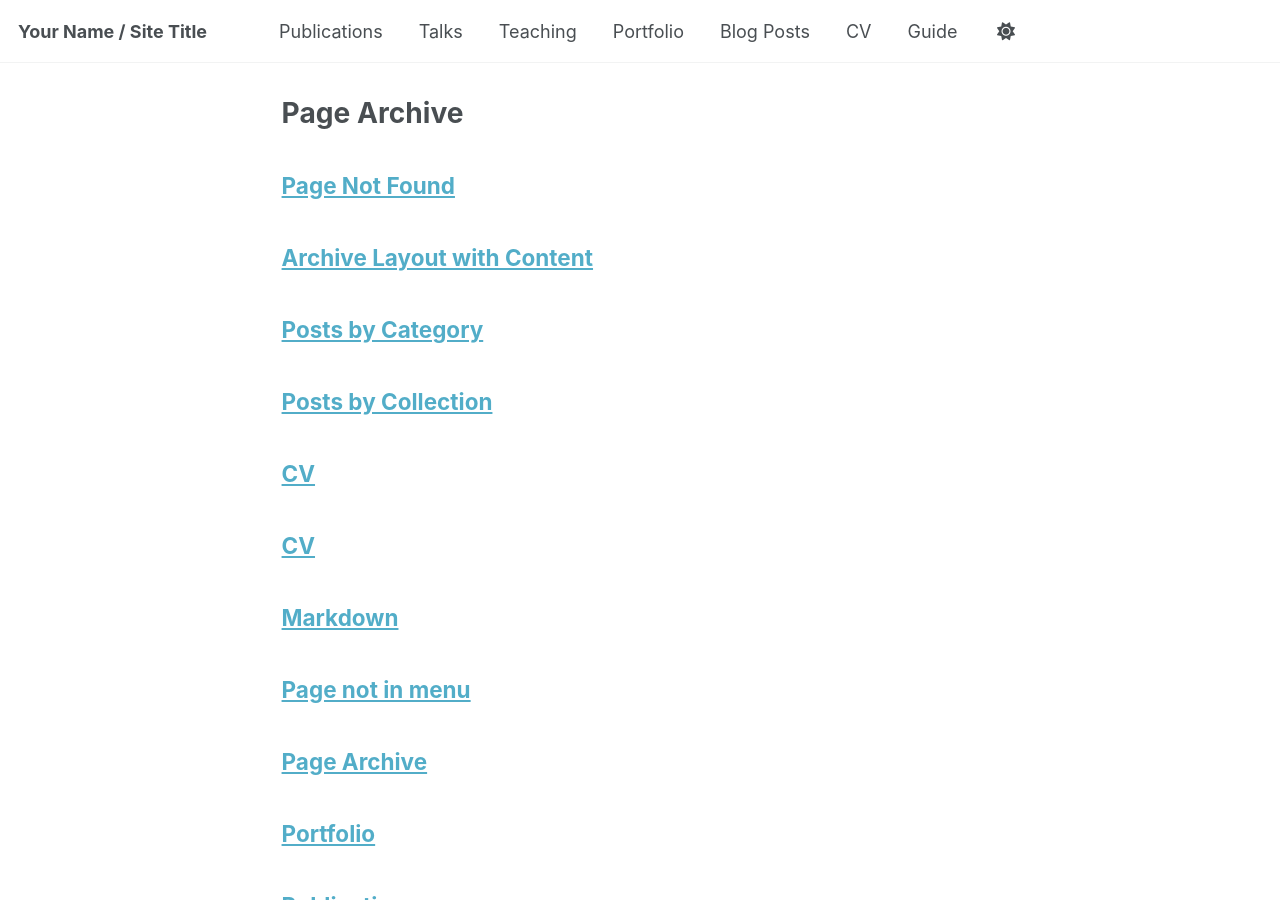
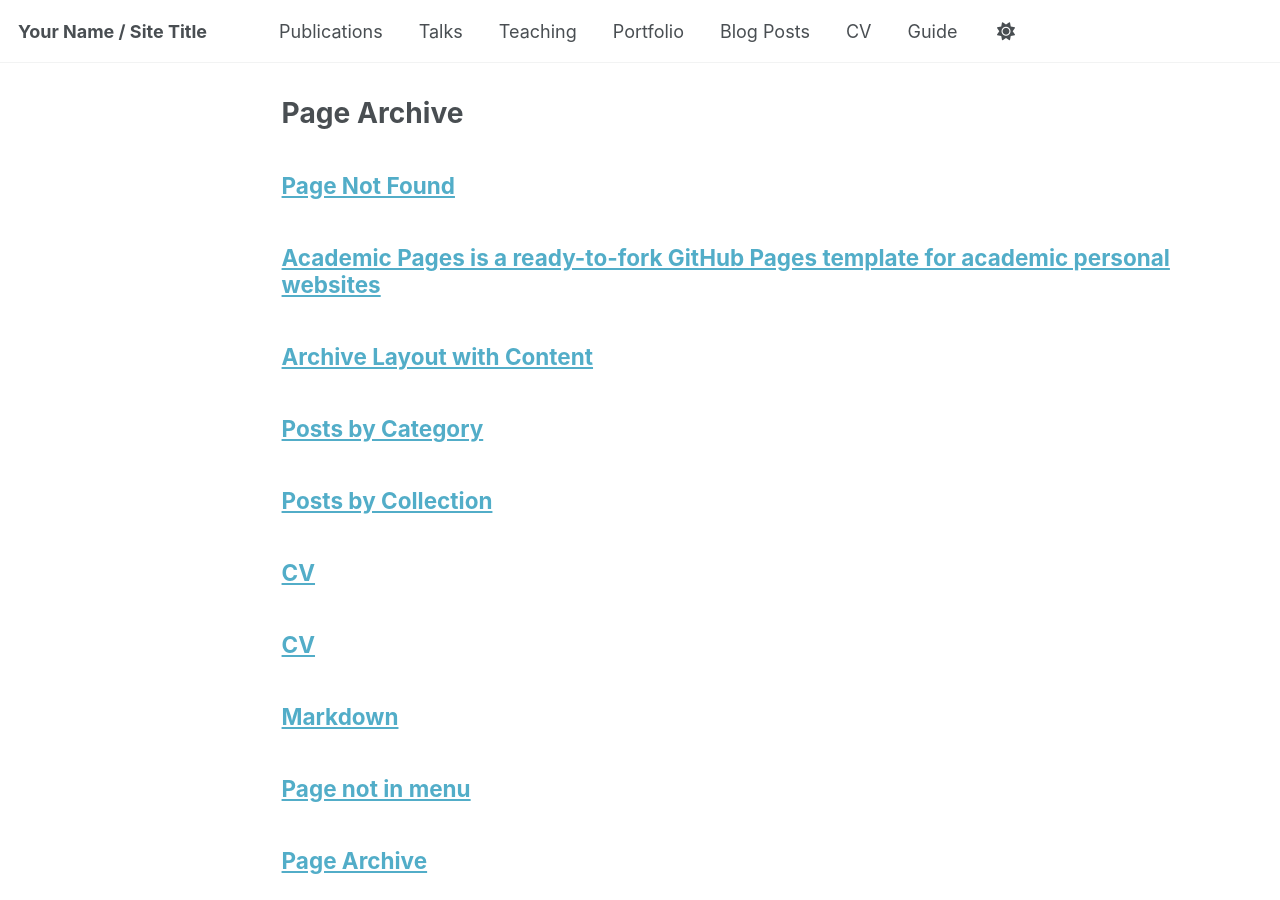
Before and after one commit to FeliciaJiangBio/FeliciaJiangBio.github.io, a Jekyll site: the page built from _pages/page-archive.html, in a window 1280 px wide and 900 px high. Built offline with Jekyll 4.4.1, drawn with Linux system fonts in a browser that asks for light colours; some of the changed lines change nothing that is shown.

Commit message:
Update about.md

```diff
--- a/_pages/about.md
+++ b/_pages/about.md
@@ -1,88 +1,49 @@
-![Weixin Image_20250528220519](https://github.com/user-attachments/assets/f70bbcdf-d275-4554-9ffd-5506627188d9)---
-permalink: /about/
-title: "About"
-excerpt: "Tao JIANG - Computational Biology Researcher in Oncology"
+---
+permalink: /
+title: "Academic Pages is a ready-to-fork GitHub Pages template for academic personal websites"
 author_profile: true
 redirect_from:
+  - /about/
   - /about.html
 ---
 
+This is the front page of a website that is powered by the [Academic Pages template](https://github.com/academicpages/academicpages.github.io) and hosted on GitHub pages. [GitHub pages](https://pages.github.com) is a free service in which websites are built and hosted from code and data stored in a GitHub repository, automatically updating when a new commit is made to the repository. This template was forked from the [Minimal Mistakes Jekyll Theme](https://mmistakes.github.io/minimal-mistakes/) created by Michael Rose, and then extended to support the kinds of content that academics have: publications, talks, teaching, a portfolio, blog posts, and a dynamically-generated CV. You can fork [this template](https://github.com/academicpages/academicpages.github.io) right now, modify the configuration and markdown files, add your own PDFs and other content, and have your own site for free, with no ads!
 
-<img src="![Weixin Image_20250528220519](https://github.com/user-attachments/assets/a623e747-42d0-46eb-b0c1-3d4bd10bd86b)" alt="Tao JIANG" style="width: 250px; border-radius: 50%; float: right; margin-left: 30px;">
+A data-driven personal website
+======
+Like many other Jekyll-based GitHub Pages templates, Academic Pages makes you separate the website's content from its form. The content & metadata of your website are in structured markdown files, while various other files constitute the theme, specifying how to transform that content & metadata into HTML pages. You keep these various markdown (.md), YAML (.yml), HTML, and CSS files in a public GitHub repository. Each time you commit and push an update to the repository, the [GitHub pages](https://pages.github.com/) service creates static HTML pages based on these files, which are hosted on GitHub's servers free of charge.
 
-I am a 2nd-year PhD candidate at the [Department of Computational Biology](https://www.med.cuhk.edu.hk/), CUHK Medical School, where I develop machine learning approaches for cancer genomics under the supervision of [Prof. XXXX XXXX](https://examplelab.cuhk.edu.hk). My research focuses on:
+Many of the features of dynamic content management systems (like Wordpress) can be achieved in this fashion, using a fraction of the computational resources and with far less vulnerability to hacking and DDoSing. You can also modify the theme to your heart's content without touching the content of your site. If you get to a point where you've broken something in Jekyll/HTML/CSS beyond repair, your markdown files describing your talks, publications, etc. are safe. You can rollback the changes or even delete the repository and start over - just be sure to save the markdown files! Finally, you can also write scripts that process the structured data on the site, such as [this one](https://github.com/academicpages/academicpages.github.io/blob/master/talkmap.ipynb) that analyzes metadata in pages about talks to display [a map of every location you've given a talk](https://academicpages.github.io/talkmap.html).
 
-- **Tumor Heterogeneity Analysis** using single-cell sequencing data
-- **Biomarker Discovery** through integrative multi-omics approaches
-- **Clinical Predictive Modeling** with deep learning architectures
-- **Cancer Evolution** reconstruction algorithms
+Getting started
+======
+1. Register a GitHub account if you don't have one and confirm your e-mail (required!)
+1. Fork [this template](https://github.com/academicpages/academicpages.github.io) by clicking the "Use this template" button in the top right.
+1. Go to the repository's settings (rightmost item in the tabs that start with "Code", should be below "Unwatch"). Rename the repository "[your GitHub username].github.io", which will also be your website's URL.
+1. Set site-wide configuration and create content & metadata (see below -- also see [this set of diffs](http://archive.is/3TPas) showing what files were changed to set up [an example site](https://getorg-testacct.github.io) for a user with the username "getorg-testacct")
+1. Upload any files (like PDFs, .zip files, etc.) to the files/ directory. They will appear at https://[your GitHub username].github.io/files/example.pdf.
+1. Check status by going to the repository settings, in the "GitHub pages" section
 
-Education
-======
-**Ph.D. in Computational Biology** (Expected 2026)
-The Chinese University of Hong Kong (CUHK)
-- Thesis: *Machine Learning Approaches for Early Detection of Pancreatic Cancer through Circulating Tumor DNA Analysis*
-- Supervisors: Prof. XXXX XXXX & Prof. YYYY YYYY
-- GPA: 3.8/4.0
+Site-wide configuration
+------
+The main configuration file for the site is in the base directory in [_config.yml](https://github.com/academicpages/academicpages.github.io/blob/master/_config.yml), which defines the content in the sidebars and other site-wide features. You will need to replace the default variables with ones about yourself and your site's github repository. The configuration file for the top menu is in [_data/navigation.yml](https://github.com/academicpages/academicpages.github.io/blob/master/_data/navigation.yml). For example, if you don't have a portfolio or blog posts, you can remove those items from that navigation.yml file to remove them from the header.
 
-**M.Sc. in Bioinformatics** (2022)
-[University Name]
-**B.Sc. in Biomedical Engineering** (2020)
-[University Name]
+Create content & metadata
+------
+For site content, there is one markdown file for each type of content, which are stored in directories like _publications, _talks, _posts, _teaching, or _pages. For example, each talk is a markdown file in the [_talks directory](https://github.com/academicpages/academicpages.github.io/tree/master/_talks). At the top of each markdown file is structured data in YAML about the talk, which the theme will parse to do lots of cool stuff. The same structured data about a talk is used to generate the list of talks on the [Talks page](https://academicpages.github.io/talks), each [individual page](https://academicpages.github.io/talks/2012-03-01-talk-1) for specific talks, the talks section for the [CV page](https://academicpages.github.io/cv), and the [map of places you've given a talk](https://academicpages.github.io/talkmap.html) (if you run this [python file](https://github.com/academicpages/academicpages.github.io/blob/master/talkmap.py) or [Jupyter notebook](https://github.com/academicpages/academicpages.github.io/blob/master/talkmap.ipynb), which creates the HTML for the map based on the contents of the _talks directory).
 
-Recent Publications ([Google Scholar](https://scholar.google.com/citations?user=XXXXXX))
-======
-1. **Jiang T***, Chen L*, et al. (2023). "DeepScape: A deep learning framework for tumor microenvironment deconvolution using spatial transcriptomics." *Nature Computational Science* [IF: 15.2]
-2. Zhang Y, **Jiang T**, et al. (2022). "Longitudinal cfDNA analysis reveals clonal evolution patterns in metastatic breast cancer." *Cancer Cell* [IF: 38.5]
-3. **Jiang T**, Wang X, et al. (2021). "SCENA: Single-cell evolutionary network analysis for tracing metastasis routes." *Bioinformatics* [IF: 6.9]
+**Markdown generator**
 
-Research Experience
-======
-**Computational Biology Researcher** (2022-Present)
-CUHK Medical Center Cancer Institute
-- Developed PyClone-VAE: Variational autoencoder for tumor subclone detection
-- Led international collaboration project with MD Anderson Cancer Center
-- Implemented cloud-based analysis pipeline using AWS Batch
+The repository includes [a set of Jupyter notebooks](https://github.com/academicpages/academicpages.github.io/tree/master/markdown_generator
+) that converts a CSV containing structured data about talks or presentations into individual markdown files that will be properly formatted for the Academic Pages template. The sample CSVs in that directory are the ones I used to create my own personal website at stuartgeiger.com. My usual workflow is that I keep a spreadsheet of my publications and talks, then run the code in these notebooks to generate the markdown files, then commit and push them to the GitHub repository.
 
-**Bioinformatics Intern** (Summer 2021)
-BGI-Shenzhen
-- Created deep learning model for NGS data quality control
-- Optimized somatic variant calling pipeline runtime by 40%
+How to edit your site's GitHub repository
+------
+Many people use a git client to create files on their local computer and then push them to GitHub's servers. If you are not familiar with git, you can directly edit these configuration and markdown files directly in the github.com interface. Navigate to a file (like [this one](https://github.com/academicpages/academicpages.github.io/blob/master/_talks/2012-03-01-talk-1.md) and click the pencil icon in the top right of the content preview (to the right of the "Raw | Blame | History" buttons). You can delete a file by clicking the trashcan icon to the right of the pencil icon. You can also create new files or upload files by navigating to a directory and clicking the "Create new file" or "Upload files" buttons.
 
-Honors
-======
-- **CUHK Postgraduate Scholarship** (2022-2026)
-- **Outstanding Graduate Student Researcher Award** - AACR Computational Oncology (2023)
-- **Best Poster Award** - ISMB Conference (2022)
+Example: editing a markdown file for a talk
+![Editing a markdown file for a talk](/images/editing-talk.png)
 
-Technical Skills
-======
-**Languages**
-Python (PyTorch, Scanpy), R (Bioconductor), SQL, Julia
-
-**Omics Tools**
-Cell Ranger, GATK, CIBERSORTx, Seurat
-
-**Cloud Computing**
-AWS Genomics CLI, Google Cloud Life Sciences API, Docker
-
-Teaching
-======
-- MEDF5203 Bioinformatics Algorithms (TA, 2023)
-- Workshop: "Single-cell Analysis with Scanpy" (2023)
-
-Professional Service
-======
-- Reviewer: *Bioinformatics*, *Briefings in Bioinformatics*
-- Student Member: AACR Computational Oncology Working Group
-
-Contact
-======
-Department of Computational Biology
-Room 123, Lo Kwee-Seong Integrated Biomedical Sciences Building
-The Chinese University of Hong Kong
-Shatin, NT, Hong Kong SAR
-
-Email: [tao.jiang@link.cuhk.edu.hk](mailto:tao.jiang@link.cuhk.edu.hk)
-GitHub: [https://github.com/taojiang-bio](https://github.com/taojiang-bio)
-LinkedIn: [https://linkedin.com/in/taojiang-bioinfo](https://linkedin.com/in/taojiang-bioinfo)
+For more info
+------
+More info about configuring Academic Pages can be found in [the guide](https://academicpages.github.io/markdown/), the [growing wiki](https://github.com/academicpages/academicpages.github.io/wiki), and you can always [ask a question on GitHub](https://github.com/academicpages/academicpages.github.io/discussions). The [guides for the Minimal Mistakes theme](https://mmistakes.github.io/minimal-mistakes/docs/configuration/) (which this theme was forked from) might also be helpful.
```
